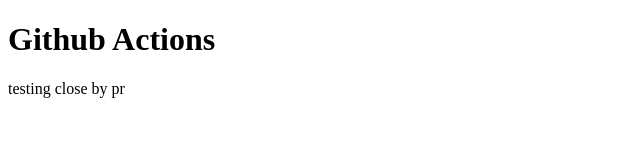
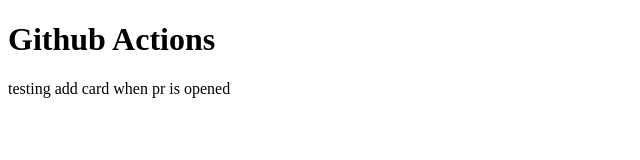
Before and after one commit to blakes24/gh-actions-test, a plain HTML site: page index.html in a window 1280 px wide. Shown: the whole page, without its empty margins (0-640 px from the left). Drawn offline with Linux system fonts and the light colour scheme.

Commit message:
test pr card

```diff
--- a/index.html
+++ b/index.html
@@ -8,7 +8,7 @@
 </head>
 <body>
   <h1>Github Actions</h1>
-  <p>testing close by pr</p>
+  <p>testing add card when pr is opened</p>
 
 </body>
 </html>
```
